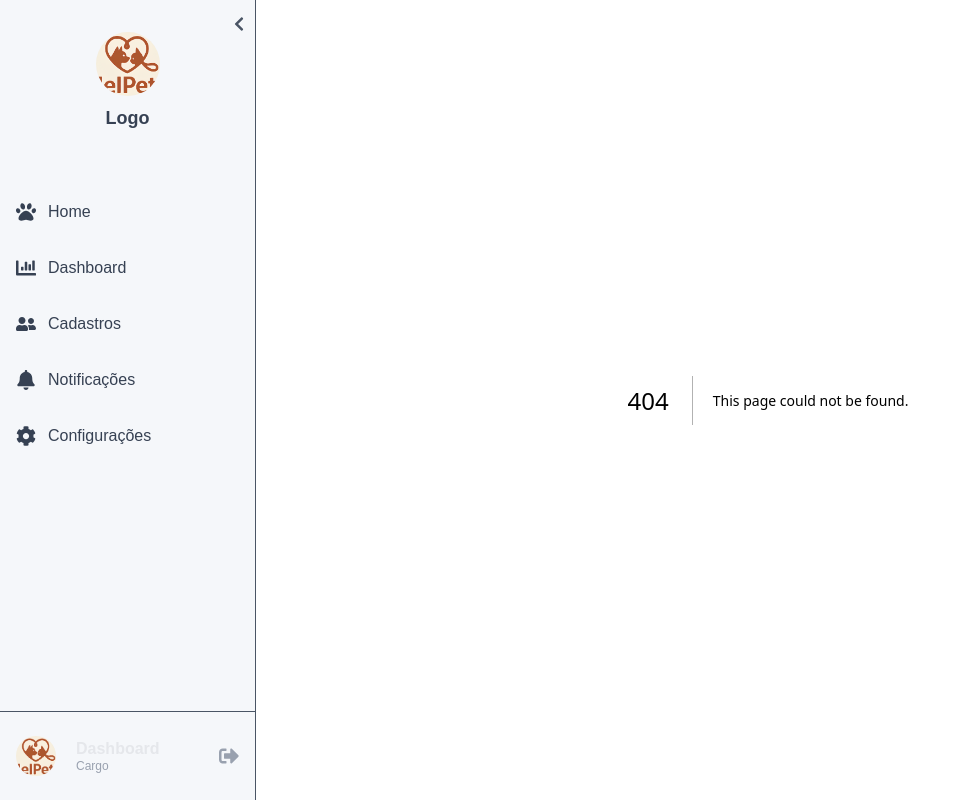
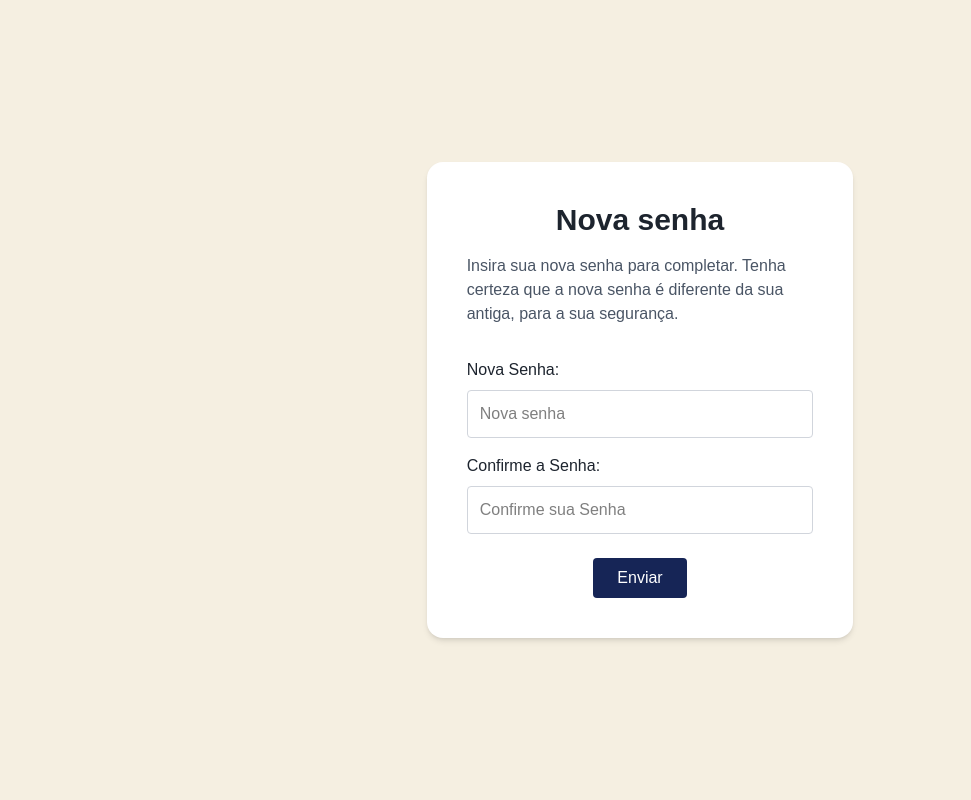
Before and after one commit to MrNicolass/HelPets, a Next.js app in the folder Frontend/: page /newpass in a window 1280 px wide. Before the commit this address had no page. Shown: the whole page, without its empty margins (0-971 px from the left). Built offline with nearby package versions, Linux system fonts and the light colour scheme.

Commit message:
Tela de esqueceu senha e nova senha criados.

```diff
--- a/Frontend/src/app/forget/newpass/page.tsx
+++ /dev/null
@@ -1,55 +0,0 @@
-"use client";
-
-export default function NewPass() {
-  return (
-    <main className="size-full" style={{ backgroundColor: "#f5efe1" }}>
-      <div className="flex w-full h-full p-25">
-
-        <div className="flex flex-col w-2/6 h-4/6 mt-30 p-10 rounded-2xl shadow-md bg-white">
-          <h2 className="text-4xl font-bold text-base-color">
-            Seja Bem-Vindo!
-          </h2>
-          <p className="mt-[0.5rem] text-base-color">
-            Digite as suas informações abaixo
-          </p>
-          <form className="mt-[4rem] rounded-2xl">
-            <div>
-              <label className="block mb-[0.5rem] text-base-color">Email</label>
-              <input
-                className="w-full h-12 border border-gray-300 rounded px-3"
-                type="email"
-                placeholder="Insira seu Email"
-              />
-            </div>
-            <div className="mt-4">
-              <label className="block mb-[0.5rem] text-base-color">Senha</label>
-              <input
-                className="w-full h-12 border border-gray-300 rounded px-3"
-                type="password"
-                placeholder="Insira sua Senha"
-              />
-            </div>
-            <div className="flex justify-between items-center mt-6">
-                <button
-                className="button-color text-white px-6 py-2 rounded hover:bg-red-700"
-                type="button"
-                onClick={() => window.location.href = "/home"}
-                >
-                Entrar
-                </button>
-              <a className="link-color font-medium hover:underline" href="#">
-                Esqueceu sua senha?
-              </a>
-            </div>
-            <p className="text-center mt-4">
-              Não possuí conta?{" "}
-              <a className="link-color font-medium hover:underline" href="#">
-                Registrar-se
-              </a>
-            </p>
-          </form>
-        </div>
-      </div>
-    </main>
-  );
-}
--- a/Frontend/src/app/forget/page.tsx
+++ b/Frontend/src/app/forget/page.tsx
@@ -3,7 +3,7 @@
 import { ArrowLeft } from "lucide-react";
 import { FormEvent, useState } from "react";
 import Link from 'next/link';
-import CodigoNovaSenha  from "../../components/novaSenha/CodigoNovaSenha";
+import CodigoNovaSenha  from "../../components/NovaSenha/CodigoNovaSenha";
 
 export default function Forget() {
   const [email, setEmail] = useState<string>("");
@@ -25,7 +25,7 @@ export default function Forget() {
     <>
       {!showCodigo && (
         <div className="flex w-full h-full justify-center items-center">
-          <div className="flex flex-col w-2/6 h-90 mt-30 p-10 rounded-2xl shadow-md bg-white">
+          <div className="flex flex-col w-2/6 p-10 rounded-2xl shadow-md bg-white">
             <div className="flex gap-4">
               <Link href="/">
                 <ArrowLeft className="mr-2"/>
@@ -77,6 +77,7 @@ export default function Forget() {
                   {email}
                 </span>.
             </p>
+
             <button
                 onClick={handleAlert}
                 className="mt-2 px-6 py-2 bg-gray-600 text-white font-semibold rounded-md
--- /dev/null
+++ b/Frontend/src/app/newpass/page.tsx
@@ -0,0 +1,71 @@
+"use client";
+
+import { FormEvent, useState } from "react";
+import { useRouter } from "next/navigation";
+
+export default function NewPass() {
+  const [senha, setSenha] = useState("");
+  const [novSenha, setNovaSenha] = useState("");
+  const [error, setError] = useState("");
+  const router = useRouter();
+
+  const handleSubmit = (e: FormEvent) => {
+    e.preventDefault();
+    if (senha !== novSenha) {
+      setError("As senhas não coincidem.");
+      return;
+    }
+    setError("");
+    console.log("Senha alterada");
+    router.push("/");
+  }
+
+  return (
+    <div className="flex w-full h-full justify-center items-center">
+      <div className="flex flex-col w-2/6 p-10 rounded-2xl shadow-md bg-white">
+        <div className="flex gap-4 justify-center">
+          <h2 className="text-3xl font-bold text-base-color">
+            Nova senha
+          </h2>
+        </div>
+
+        <p className="mt-[1rem] text-gray-600">
+          Insira sua nova senha para completar. Tenha certeza que a nova senha é diferente da sua antiga, para a sua segurança.
+        </p>
+
+        <form onSubmit={handleSubmit} className="mt-[1rem] rounded-2xl">
+          <div className="mt-4">
+            <label className="block mb-[0.5rem] text-base-color">
+              Nova Senha:
+            </label>
+            <input
+              onChange={e => setSenha(e.target.value)}
+              className="w-full h-12 border border-gray-300 rounded px-3"
+              type="password"
+              placeholder="Nova senha"/>
+          </div>
+
+          <div className="mt-4">
+            <label className="block mb-[0.5rem] text-base-color">
+              Confirme a Senha:
+            </label>
+            <input
+              onChange={e => setNovaSenha(e.target.value)}
+              className="w-full h-12 border border-gray-300 rounded px-3"
+              type="password"
+              placeholder="Confirme sua Senha"/>
+          </div>
+          {error && <p className="text-red-600 text-sm">{error}</p>}
+
+          <div className="flex justify-center items-center mt-6">
+              <button
+                className="bg-blue-950 text-white px-6 py-2 rounded hover:bg-green-600 cursor-pointer"
+                type="submit">
+                Enviar
+              </button>
+          </div>
+        </form>
+      </div>
+    </div>
+  );
+}
--- a/Frontend/src/app/page.tsx
+++ b/Frontend/src/app/page.tsx
@@ -44,7 +44,7 @@ export default function Login() {
                 >
                 Entrar
                 </button>
-              <a className="link-color font-medium hover:underline" href="#">
+              <a className="link-color font-medium hover:underline" href="/forget">
                 Esqueceu sua senha?
               </a>
             </div>
--- a/Frontend/src/components/SidebarWrapper.tsx
+++ b/Frontend/src/components/SidebarWrapper.tsx
@@ -9,7 +9,7 @@ export default function SidebarWrapper({
   children: React.ReactNode;
 }) {
   const pathname = usePathname();
-  const showSidebar = pathname !== "/" && pathname !== "/forget";
+  const showSidebar = pathname !== "/" && pathname !== "/forget" && pathname !== "/newpass";
 
   return (
     <div className="flex min-h-screen">
```
Also changed, not shown: Frontend/src/components/novaSenha/CodigoNovaSenha.tsx (+4 -8 lines).
